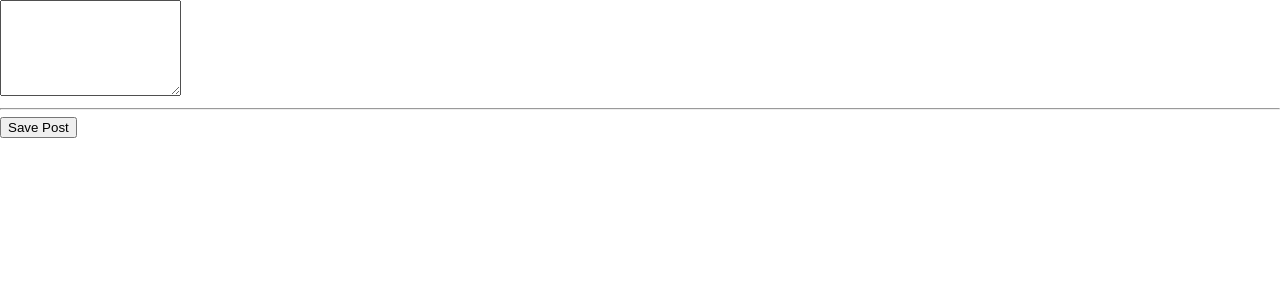
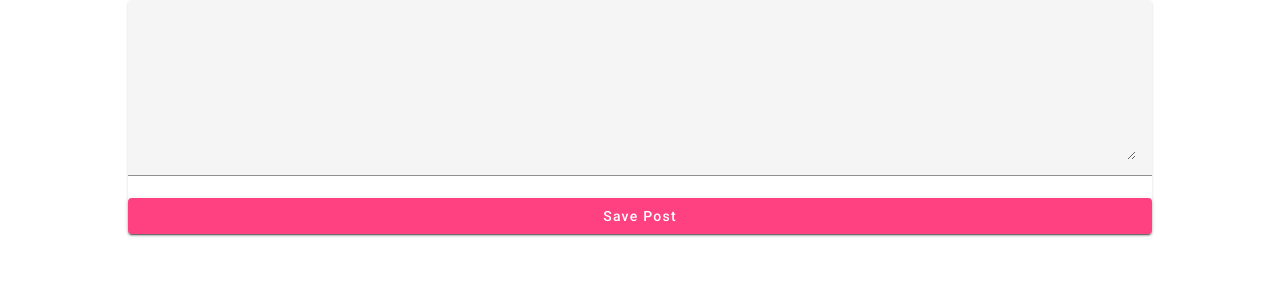
Before and after one commit to sudhansom/angular-project-aug, an Angular app: page / in a window 1280 px wide. Shown: the top 300 px of the page. Built offline with nearby package versions, Linux system fonts and the light colour scheme.

Commit message:
fix styling from angular material to the input and button

```diff
--- a/src/app/posts/post-create/post-create.component.html
+++ b/src/app/posts/post-create/post-create.component.html
@@ -1,4 +1,7 @@
-<textarea rows="6" [value]="newPost" [(ngModel)]="enteredValue"></textarea>
-<hr>
-<button (click)="onAddPost()">Save Post</button>
+<mat-card>
+  <mat-form-field>
+    <textarea matInput rows="6" [value]="newPost" [(ngModel)]="enteredValue"></textarea>
+  </mat-form-field>
+  <button mat-raised-button color="accent" (click)="onAddPost()">Save Post</button>
+</mat-card>
 <p>{{newPost}}</p>
--- a/src/app/posts/post-create/post-create.component.scss
+++ b/src/app/posts/post-create/post-create.component.scss
@@ -0,0 +1,15 @@
+mat-card {
+  width: 80%;
+  margin: auto;
+
+  mat-form-field{
+    width: 100%;
+
+    textarea {
+      width: 100%;
+    }
+  }
+  button {
+    display: inline-block;
+  }
+}
```
Also changed, not shown: src/app/app.module.ts (+8 -2 lines).
